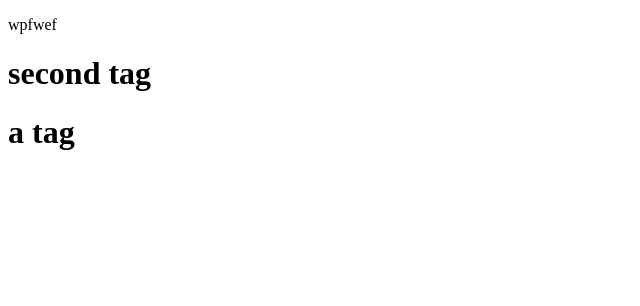
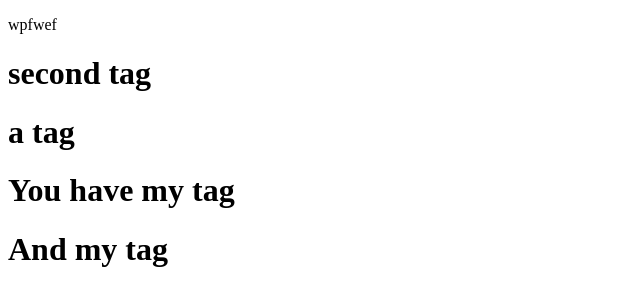
Before and after one commit to AsterMiha/TeamRepo, a plain HTML site: page index.html in a window 1280 px wide. Shown: the whole page, without its empty margins (0-640 px from the left). Drawn offline with Linux system fonts and the light colour scheme.

Commit message:
Revert "Revert "Adriana tudor branch""

```diff
--- a/index.html
+++ b/index.html
@@ -8,5 +8,7 @@
         <p>wpfwef</p>
         <h1>second tag</h1>
         <h1>a tag</h1>
+	<h1> You have my tag </h1>
+	<h1> And my tag </h1>
     </body>
 </html>
```
Also changed, not shown: 1 other file.
